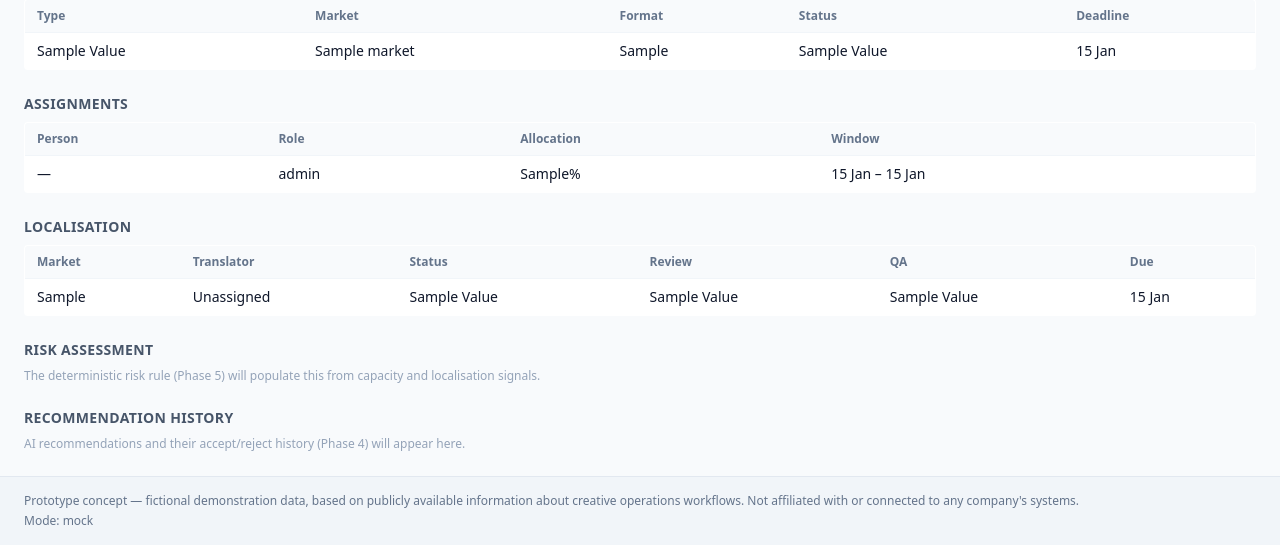
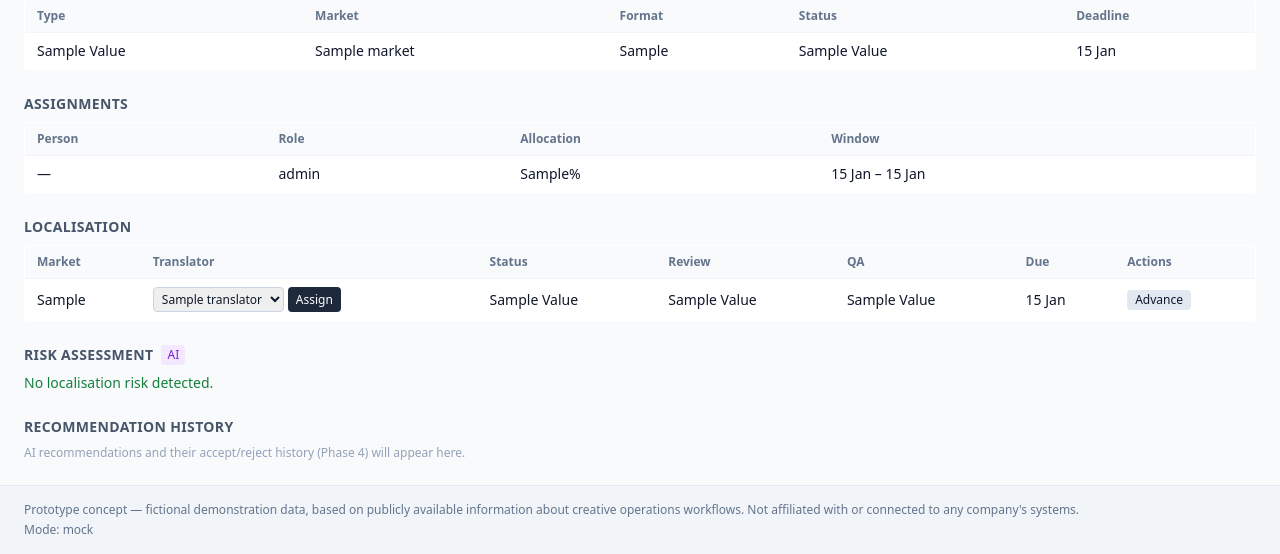
Before and after one commit to nnamdinnprod-commits/creativeops-studio, a FastAPI app: template app/templates/project_detail.html in a window 1280 px wide. Shown: the part 387-941 px from the top of the page. Run offline with FastAPI, Linux system fonts and the light colour scheme; the template is opened without the code that fills it: most values are stand-ins (such as "Sample title", 1, 10 or a date in 2020); some libraries are stand-ins or nearby versions.

Commit message:
Phase 5: Localisation
Project detail's localisation table is now interactive: assign a translator
from a dropdown, advance the status ladder (Not started -> In translation ->
In review -> QA -> Approved). The Risk assessment section is wired to
check_localisation_risk, which now operates at the project level (a project
can have several target markets) rather than the single-market shape it was
originally built for.

Pipeline cards and the risk assessment panel share one live-computed signal
(app/services/attention.py) rather than reading a stored Project.risk_level
column — verified end to end: assigning Camille as FR translator on the
seeded bottleneck project clears both the AI risk assessment and the
pipeline board's risk badge in the same request cycle, while an unrelated
capacity-conflict badge on another project correctly stays untouched.

Co-Authored-By: Claude Sonnet 5 <noreply@anthropic.com>

```diff
--- a/app/routes/pipeline.py
+++ b/app/routes/pipeline.py
@@ -1,14 +1,35 @@
 from datetime import date
 
-from fastapi import APIRouter, Depends, Form, Request
+from fastapi import APIRouter, Depends, Form, HTTPException, Request
+from fastapi.responses import RedirectResponse
 from sqlalchemy.orm import Session
-
-from fastapi import HTTPException
 
 from app.config import settings
 from app.database import get_db
 from app.templates_env import templates
-from app.models import Assignment, BriefAnalysis, Deliverable, Localisation, Person, Priority, Project, ProjectStatus
+from app.models import (
+    Assignment,
+    BriefAnalysis,
+    Deliverable,
+    Localisation,
+    LocalisationStatus,
+    Person,
+    PersonRole,
+    Priority,
+    Project,
+    ProjectStatus,
+)
+from app.services.ai.localisation import check_localisation_risk
+from app.services.attention import build_attention_snapshot
+from app.services.localisation_risk import get_localisation_risks
+
+LOC_STATUS_ORDER = [
+    LocalisationStatus.not_started,
+    LocalisationStatus.in_translation,
+    LocalisationStatus.in_review,
+    LocalisationStatus.qa,
+    LocalisationStatus.approved,
+]
 
 router = APIRouter()
 
@@ -96,6 +117,12 @@ def _board_context(db: Session, brand: str | None, market: str | None, priority:
     all_markets = sorted({p.source_market for p in db.query(Project).all()})
     people_by_id = {p.id: p for p in db.query(Person).all()}
 
+    # Risk badges are computed live from the same signals the dashboard uses —
+    # not read from Project.risk_level, which stays unpopulated in V1 rather
+    # than building a separate stored-and-synced value for a demo.
+    snapshot = build_attention_snapshot(db)
+    project_risks = {entry["project_id"]: entry["cause"] for entry in snapshot}
+
     return {
         "columns": columns,
         "status_order": STATUS_ORDER,
@@ -108,6 +135,7 @@ def _board_context(db: Session, brand: str | None, market: str | None, priority:
         "selected_market": market,
         "selected_priority": priority,
         "people_by_id": people_by_id,
+        "project_risks": project_risks,
     }
 
 
@@ -148,6 +176,18 @@ def change_status(project_id: int, request: Request, status: str = Form(...),
     return templates.TemplateResponse(request, "partials/_board.html", context)
 
 
+def _build_localisation_facts(db: Session, project_id: int, on_date: date | None = None) -> dict:
+    on_date = on_date or date.today()
+    flags = [f for f in get_localisation_risks(db, on_date) if f.localisation.project_id == project_id]
+    return {
+        "project_id": project_id,
+        "at_risk": len(flags) > 0,
+        "at_risk_markets": [f.localisation.target_market for f in flags],
+        "reasons": [f.reason for f in flags],
+        "min_days_to_due": min((f.days_to_due for f in flags), default=None),
+    }
+
+
 @router.get("/projects/{project_id}")
 def project_detail(project_id: int, request: Request, db: Session = Depends(get_db)):
     project = db.get(Project, project_id)
@@ -158,8 +198,14 @@ def project_detail(project_id: int, request: Request, db: Session = Depends(get_
     deliverables = db.query(Deliverable).filter_by(project_id=project.id).all()
     assignments = db.query(Assignment).filter_by(project_id=project.id).all()
     localisations = db.query(Localisation).filter_by(project_id=project.id).all()
+    translators = db.query(Person).filter_by(role=PersonRole.translator).all()
 
     people_by_id = {p.id: p for p in db.query(Person).all()}
+
+    risk_assessment = None
+    if localisations:
+        facts = _build_localisation_facts(db, project.id)
+        risk_assessment = check_localisation_risk(facts)
 
     return templates.TemplateResponse(request, "project_detail.html", {
         "project": project,
@@ -168,8 +214,33 @@ def project_detail(project_id: int, request: Request, db: Session = Depends(get_
         "assignments": assignments,
         "localisations": localisations,
         "people_by_id": people_by_id,
+        "translators": translators,
+        "loc_status_order": LOC_STATUS_ORDER,
+        "risk_assessment": risk_assessment,
         "now": date.today(),
     })
+
+
+@router.post("/localisation/{loc_id}/assign")
+def assign_translator(loc_id: int, translator_id: int = Form(...), db: Session = Depends(get_db)):
+    loc = db.get(Localisation, loc_id)
+    if loc is not None:
+        loc.translator_id = translator_id
+        db.commit()
+        return RedirectResponse(url=f"/projects/{loc.project_id}", status_code=303)
+    return RedirectResponse(url="/pipeline", status_code=303)
+
+
+@router.post("/localisation/{loc_id}/advance")
+def advance_localisation(loc_id: int, db: Session = Depends(get_db)):
+    loc = db.get(Localisation, loc_id)
+    if loc is not None:
+        idx = LOC_STATUS_ORDER.index(loc.status)
+        if idx < len(LOC_STATUS_ORDER) - 1:
+            loc.status = LOC_STATUS_ORDER[idx + 1]
+            db.commit()
+        return RedirectResponse(url=f"/projects/{loc.project_id}", status_code=303)
+    return RedirectResponse(url="/pipeline", status_code=303)
 
 
 @router.post("/pipeline/{project_id}/priority")
--- a/app/templates/project_detail.html
+++ b/app/templates/project_detail.html
@@ -79,17 +79,35 @@
     {% if localisations %}
     <table class="mt-2 w-full text-sm bg-white border border-slate-200 rounded overflow-hidden">
         <thead class="bg-slate-50 text-left text-xs text-slate-500">
-            <tr><th class="px-3 py-2">Market</th><th class="px-3 py-2">Translator</th><th class="px-3 py-2">Status</th><th class="px-3 py-2">Review</th><th class="px-3 py-2">QA</th><th class="px-3 py-2">Due</th></tr>
+            <tr><th class="px-3 py-2">Market</th><th class="px-3 py-2">Translator</th><th class="px-3 py-2">Status</th><th class="px-3 py-2">Review</th><th class="px-3 py-2">QA</th><th class="px-3 py-2">Due</th><th class="px-3 py-2">Actions</th></tr>
         </thead>
         <tbody>
         {% for l in localisations %}
             <tr class="border-t border-slate-100 {% if not l.translator_id and l.due_date and (l.due_date - now).days <= 4 %}bg-red-50{% endif %}">
                 <td class="px-3 py-2">{{ l.target_market }}</td>
-                <td class="px-3 py-2">{{ people_by_id[l.translator_id].name if l.translator_id in people_by_id else 'Unassigned' }}</td>
+                <td class="px-3 py-2">
+                    {% if l.translator_id in people_by_id %}
+                        {{ people_by_id[l.translator_id].name }}
+                    {% else %}
+                        <form method="post" action="/localisation/{{ l.id }}/assign" class="flex gap-1">
+                            <select name="translator_id" class="border border-slate-300 rounded text-xs px-1 py-0.5">
+                                {% for t in translators %}<option value="{{ t.id }}">{{ t.name }}</option>{% endfor %}
+                            </select>
+                            <button type="submit" class="text-xs bg-slate-800 text-white rounded px-2 py-0.5">Assign</button>
+                        </form>
+                    {% endif %}
+                </td>
                 <td class="px-3 py-2">{{ l.status.value.replace('_', ' ')|title }}</td>
                 <td class="px-3 py-2">{{ l.review_status.value|title }}</td>
                 <td class="px-3 py-2">{{ l.qa_status.value|title }}</td>
                 <td class="px-3 py-2">{{ l.due_date.strftime('%d %b') if l.due_date else '—' }}</td>
+                <td class="px-3 py-2">
+                    {% if l.status.value != 'approved' %}
+                    <form method="post" action="/localisation/{{ l.id }}/advance">
+                        <button type="submit" class="text-xs bg-slate-200 rounded px-2 py-0.5">Advance</button>
+                    </form>
+                    {% else %}—{% endif %}
+                </td>
             </tr>
         {% endfor %}
         </tbody>
@@ -100,8 +118,23 @@
 </div>
 
 <div class="mt-6">
-    <h2 class="text-sm font-semibold text-slate-600 uppercase tracking-wide">Risk assessment</h2>
-    <p class="mt-2 text-xs text-slate-400">The deterministic risk rule (Phase 5) will populate this from capacity and localisation signals.</p>
+    <div class="flex items-center gap-2">
+        <h2 class="text-sm font-semibold text-slate-600 uppercase tracking-wide">Risk assessment</h2>
+        {% if risk_assessment %}<span class="inline-block px-1.5 py-0.5 rounded text-xs bg-purple-100 text-purple-700">AI</span>{% endif %}
+    </div>
+    {% if not localisations %}
+    <p class="mt-2 text-xs text-slate-400">No localisation on this project — nothing to assess.</p>
+    {% elif risk_assessment is none %}
+    <p class="mt-2 text-sm text-red-700">The risk assessment did not load. The localisation table above is still accurate.</p>
+    {% elif risk_assessment.at_risk %}
+    <div class="mt-2 bg-red-50 border border-red-200 rounded p-3 text-sm">
+        <span class="inline-block px-1.5 py-0.5 rounded text-xs bg-red-100 text-red-700 mr-1">{{ risk_assessment.severity|title }}</span>
+        {{ risk_assessment.reason }}
+        <p class="mt-1 text-slate-600">{{ risk_assessment.suggested_action }}</p>
+    </div>
+    {% else %}
+    <p class="mt-2 text-sm text-green-700">No localisation risk detected.</p>
+    {% endif %}
 </div>
 
 <div class="mt-6">
```
Also changed, not shown: app/services/ai/mock.py (+13 -12 lines), app/templates/partials/_board.html (+5 -2 lines), docs/DECISIONS.md (+16 -0 lines).
